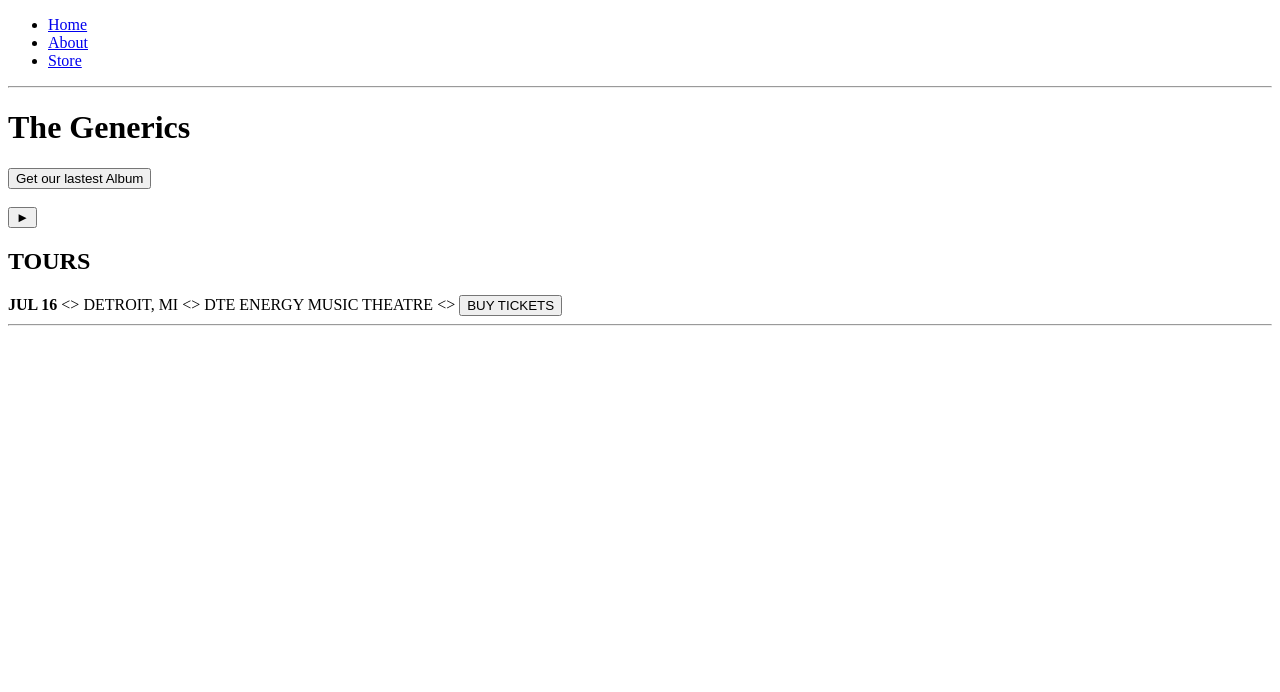
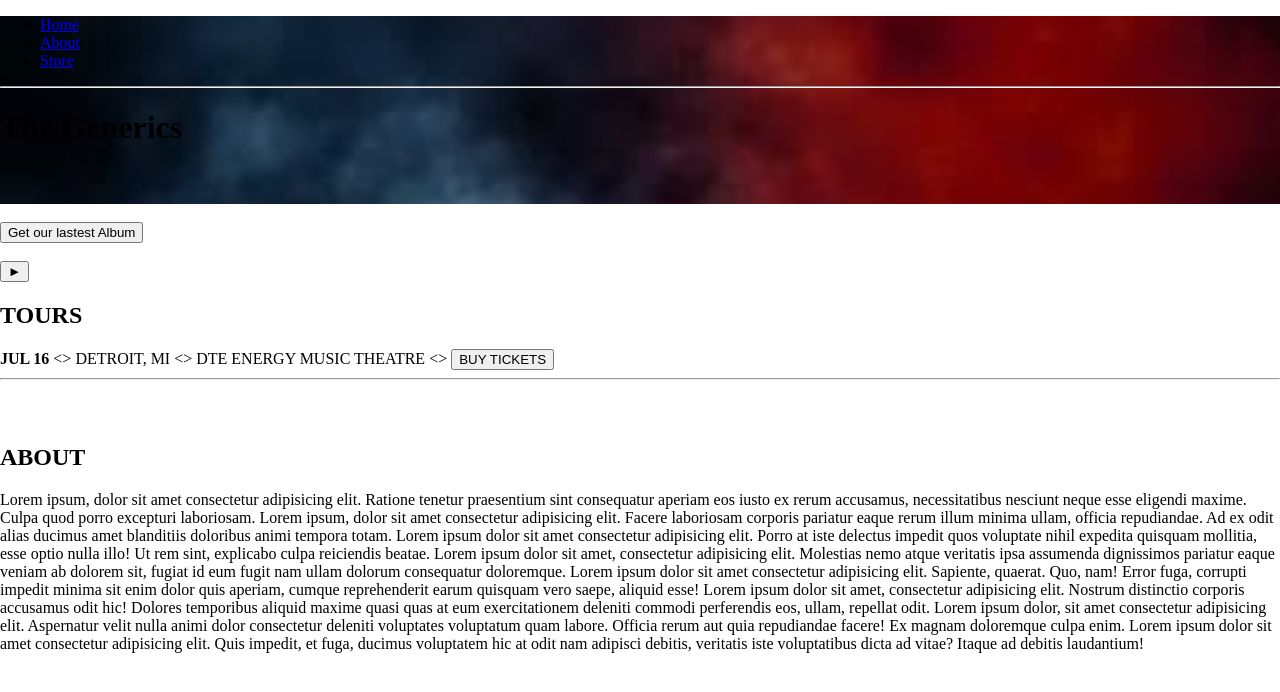
Before and after one commit to johnyacho/projetperso, a plain HTML site: page Projet_CSS/index.html in a window 1280 px wide. Drawn offline with Linux system fonts and the light colour scheme.

Commit message:
apply header css

```diff
--- a/Projet_CSS/index.html
+++ b/Projet_CSS/index.html
@@ -8,7 +8,7 @@
     <link rel="stylesheet" href="style.css">
 </head>
 <body>
-    <header>
+    <header class="main-header">
         <nav>
             <ul>
                 <li><a href="index.html">Home</a></li>
@@ -18,13 +18,16 @@
         </nav>
         <hr> <!-- trace une ligne de separation dans la page"> -->
         <h1>The Generics</h1>
+        <br>
+        <br>
+    </header>
+    <section>
+        <br>
         <button type="button">Get our lastest Album</button>
         <br>
         <br>
         <!-- TODO find image <img src="images/annie-spratt-pDGNBK9A0sk-unsplash.jpg" alt="Belle Fleur Blanche" width="300px"> -->
         <button type="button">&#9658;</button> <!-- &#9658; est le code pour le symbole play -->
-    </header>
-    <section>
         <h2>TOURS</h2>
         <div>
             <div>
@@ -37,6 +40,34 @@
                 <button type="button">BUY TICKETS</button>
                 <hr>
             </div>
+            <br>
+            <br>
+            <h2>ABOUT</h2>
+            <p>Lorem ipsum, dolor sit amet consectetur adipisicing elit.
+            Ratione tenetur praesentium sint consequatur aperiam eos iusto ex rerum accusamus,
+            necessitatibus nesciunt neque esse eligendi maxime. Culpa quod porro excepturi laboriosam.
+            Lorem ipsum, dolor sit amet consectetur adipisicing elit.
+            Facere laboriosam corporis pariatur eaque rerum illum minima ullam, officia repudiandae.
+            Ad ex odit alias ducimus amet blanditiis doloribus animi tempora totam.
+            Lorem ipsum dolor sit amet consectetur adipisicing elit.
+            Porro at iste delectus impedit quos voluptate nihil expedita quisquam mollitia,
+            esse optio nulla illo! Ut rem sint, explicabo culpa reiciendis beatae.
+            Lorem ipsum dolor sit amet, consectetur adipisicing elit. Molestias nemo atque veritatis ipsa
+            assumenda dignissimos pariatur eaque veniam ab dolorem sit, fugiat id eum fugit nam ullam dolorum
+            consequatur doloremque.
+            Lorem ipsum dolor sit amet consectetur adipisicing elit. Sapiente, quaerat. Quo, nam! Error fuga,
+            corrupti impedit minima sit enim dolor quis aperiam, cumque reprehenderit earum quisquam vero saepe,
+            aliquid esse!
+            Lorem ipsum dolor sit amet, consectetur adipisicing elit. Nostrum distinctio corporis accusamus odit
+            hic! Dolores temporibus aliquid maxime quasi quas at eum exercitationem deleniti commodi perferendis
+            eos, ullam, repellat odit.
+            Lorem ipsum dolor, sit amet consectetur adipisicing elit. Aspernatur velit nulla animi dolor
+            consectetur deleniti voluptates voluptatum quam labore. Officia rerum aut quia repudiandae facere!
+            Ex magnam doloremque culpa enim.
+            Lorem ipsum dolor sit amet consectetur adipisicing elit. Quis impedit, et fuga, ducimus voluptatem
+            hic at odit nam adipisci debitis, veritatis iste voluptatibus dicta ad vitae? Itaque ad debitis
+            laudantium!
+            </p>
         </div>
     </section>
 </body>
--- a/Projet_CSS/style.css
+++ b/Projet_CSS/style.css
@@ -0,0 +1,10 @@
+html, body {
+    margin: 0%;
+}
+.main-header{
+    background-color: #0000004b;
+    background-image: url(images/background_image.jfif);
+    background-position: center;
+    background-blend-mode: multiply;
+    background-size: cover;
+}
```
Also changed, not shown: Projet_CSS/images/background_image.jfif (added).
